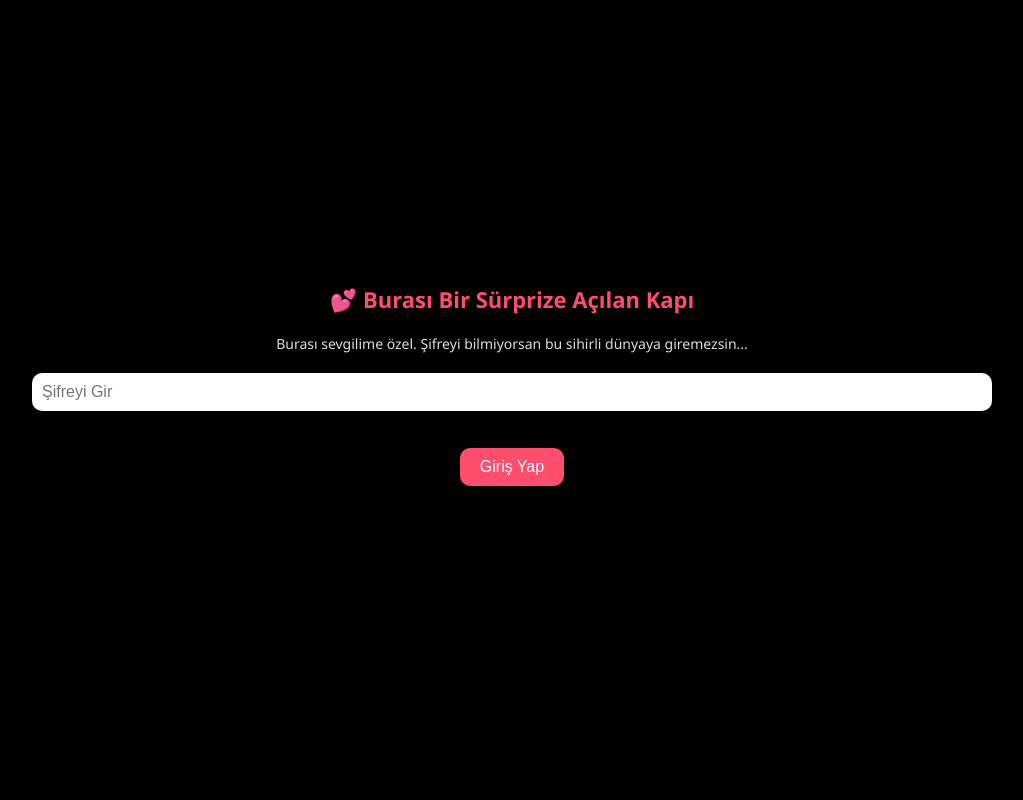
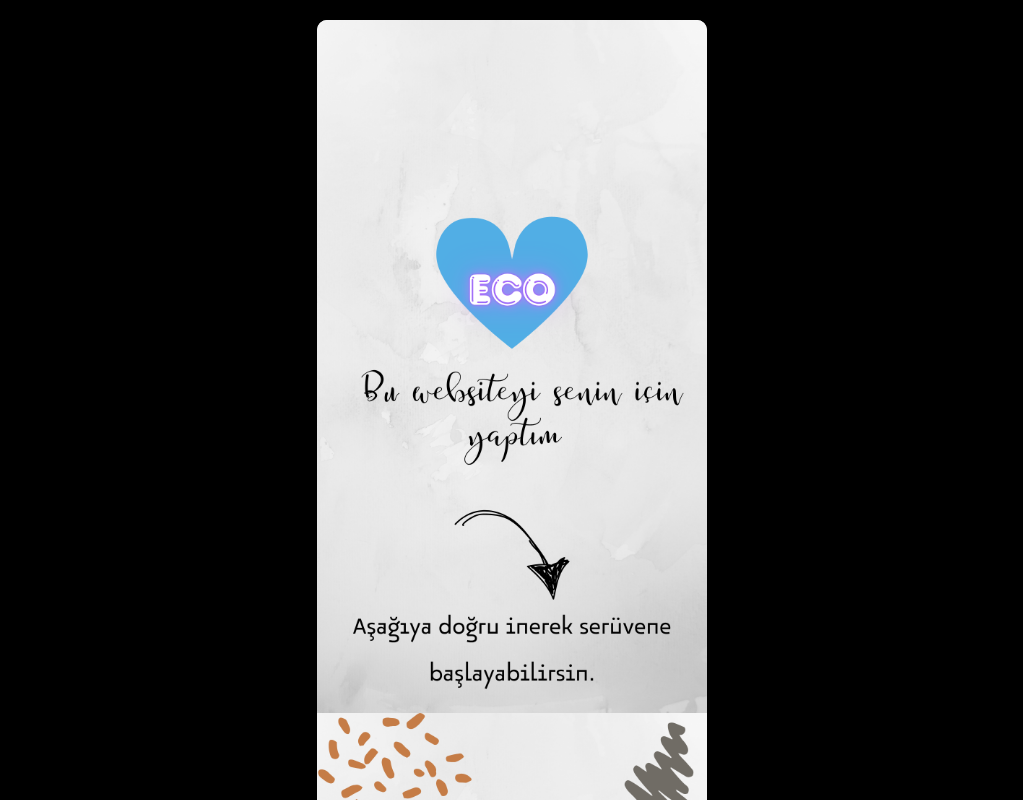
Before and after one commit to yigitdnmz/dogun-gunu, a plain HTML site: page index.html in a window 1280 px wide. Shown: the top 800 px of the page, without its empty margins (128-1151 px from the left). Drawn offline with nearby package versions, Linux system fonts and the light colour scheme.

Commit message:
Update index.html

```diff
--- a/index.html
+++ b/index.html
@@ -1,98 +1,3 @@
-<!DOCTYPE html>
-<html lang="tr">
-<head>
-  <meta charset="UTF-8">
-  <title>❤️ Sürpriz Girişi</title>
-  <style>
-    body {
-      margin: 0;
-      padding: 0;
-      font-family: 'Segoe UI', sans-serif;
-      background-color: #000;
-      background-image: url('Kalp.JPG');
-      background-size: cover;
-      background-position: center;
-      background-repeat: no-repeat;
-      min-height: 100vh;
-      color: white;
-    }
-
-    #login-box {
-      position: fixed;
-      inset: 0;
-      background: rgba(0, 0, 0, 0.85);
-      display: flex;
-      flex-direction: column;
-      justify-content: center;
-      align-items: center;
-      z-index: 1000;
-      padding: 40px;
-      border-radius: 20px;
-      text-align: center;
-    }
-
-    #login-box h2 {
-      margin-bottom: 20px;
-      color: #ff4d6d;
-      font-size: 22px;
-    }
-
-    #login-box p {
-      font-size: 14px;
-      margin-bottom: 20px;
-      color: #ddd;
-    }
-
-    input[type="password"] {
-      padding: 10px;
-      border: none;
-      border-radius: 10px;
-      width: 80%;
-      margin-bottom: 15px;
-      font-size: 16px;
-    }
-
-    button {
-      padding: 10px 20px;
-      border: none;
-      background-color: #ff4d6d;
-      color: white;
-      font-size: 16px;
-      border-radius: 10px;
-      cursor: pointer;
-      transition: background 0.3s;
-    }
-
-    button:hover {
-      background-color: #ff1e4d;
-    }
-
-    #message {
-      margin-top: 10px;
-      color: #ff8080;
-      font-size: 14px;
-    }
-
-    #content {
-      display: none; /* Başta gizli */
-      padding: 40px;
-    }
-  </style>
-</head>
-<body>
-
-  <!-- Şifre Girişi Kutusu -->
-  <div id="login-box">
-    <h2>💕 Burası Bir Sürprize Açılan Kapı</h2>
-    <p>Burası sevgilime özel. Şifreyi bilmiyorsan bu sihirli dünyaya giremezsin...</p>
-    <input type="password" id="password" placeholder="Şifreyi Gir">
-    <br>
-    <button onclick="checkPassword()">Giriş Yap</button>
-    <p id="message"></p>
-  </div>
-
-  <!-- Asıl İçerik -->
-  <div id="content">
 <!DOCTYPE html>
 <html lang="tr">
 <head>
@@ -467,7 +372,7 @@
 
     <div class="Flower-container" style="position: relative; width: 100%; max-width: 390px; margin-top: 20px;">
         <div class="image-wrapper" style="position: relative;">
-          <img src="10.JPG" alt="flower" class="page-image" />
+          <img src="11.jpg" alt="flower" class="page-image" />
           <button id="moreFlowersBtn">Daha fazla çiçek ister misin?</button>
           <div id="confetti-container"></div>
 
@@ -739,22 +644,3 @@ moreFlowersBtn.addEventListener("click", () => {
   </script>
 </body>
 </html>
-
-  </div>
-
-  <script>
-    function checkPassword() {
-      const password = document.getElementById("password").value;
-      const correctPassword = "gizli123";
-
-      if (password === correctPassword) {
-        document.getElementById("login-box").style.display = "none";
-        document.getElementById("content").style.display = "block";
-      } else {
-        document.getElementById("message").textContent = "Yanlış şifre... 😢";
-      }
-    }
-  </script>
-
-</body>
-</html>
```
